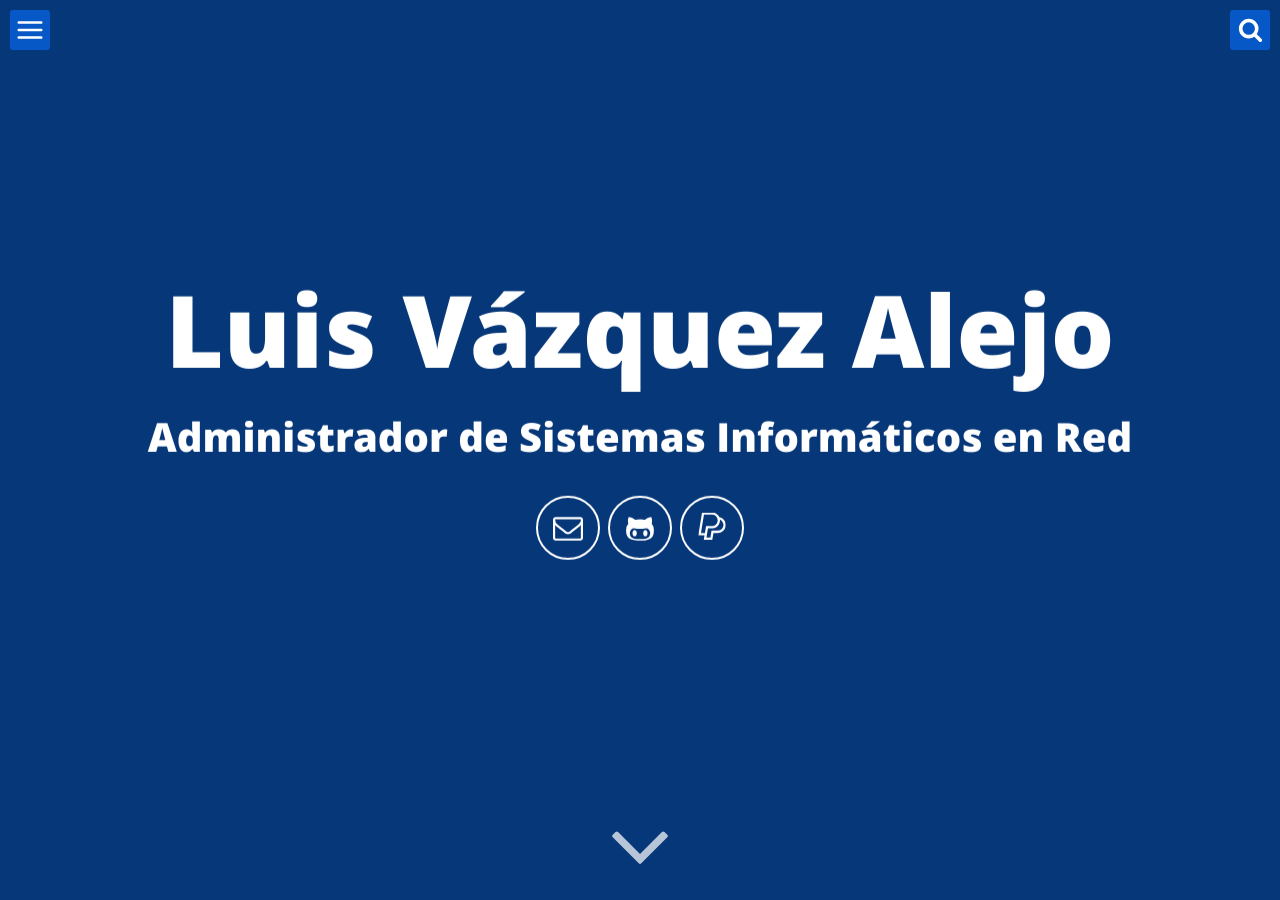
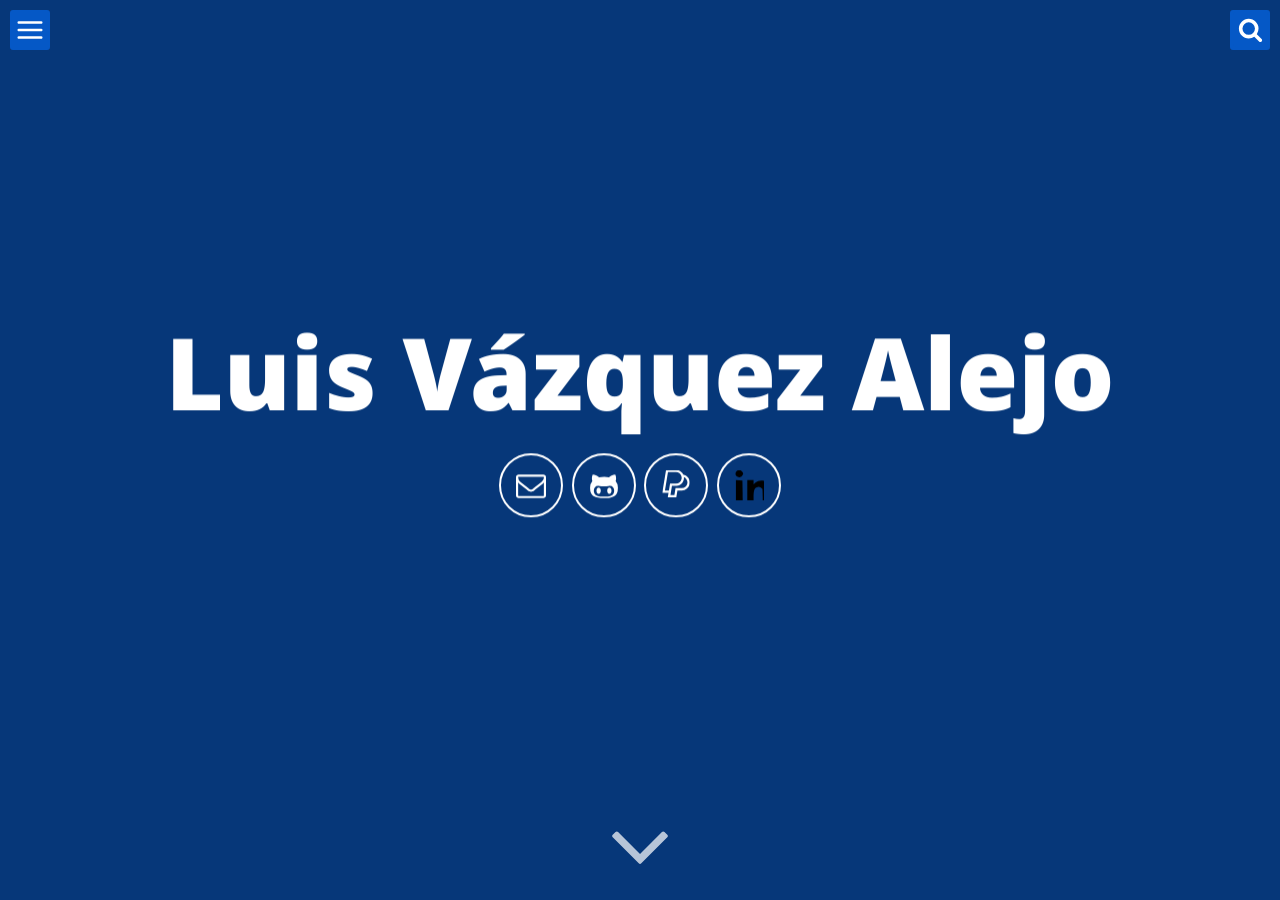
Before and after one commit to LuisaoStuff/blog, a Jekyll site: the page built from index.html, in a window 1280 px wide and 900 px high. Built offline with Jekyll 4.4.1, drawn with Linux system fonts in a browser that asks for light colours.

Commit message:
corrijo erratas

```diff
--- a/_config.yml
+++ b/_config.yml
@@ -7,14 +7,13 @@ url: ""
 # User settings
 username: Luis Vázquez Alejo
 user_description: Administrador de Sistemas Informáticos en Red
-user_title: Administrador de Sistemas Informáticos en Red
 email: mail@luisvazquezalejo.es
 #twitter_username: lorem_ipsum
 github_username:  luisaostuff
 #gplus_username:  lorem_ipsum
 #disqus_username: lorem_ipsum
 paypal_username: luisaostuff
-#linkedin: luis-vazquez-alejo
+linkedin_username: luis-vazquez-alejo
 
 # Build settings
 markdown: kramdown
--- a/_includes/header-default.html
+++ b/_includes/header-default.html
@@ -15,6 +15,7 @@
             <a aria-label="Use the RSS to get updated" target="_blank" href="{{ "/feed.xml" | prepend: site.baseurl }}"><svg class="icon icon-rss"><use xlink:href="#icon-rss"></use></svg></a>
 -->
 	    <a aria-label="Paypal" target="_blank" href="https://www.paypal.me/luisaostuff/eur"><svg class="icon" viewBox="-3 1 70 70">{% include paypal.svg %}</svg></a>
+        <a aria-label="Linkedin" target="_blank" href="https://www.linkedin.com/in/luis-vazquez-alejo/"><svg class="icon" viewBox="-3 1 70 70">{% include linkedin.svg %}</svg></a>
         </div>
     </div>
     <a role="button" class="down" data-scroll href="#scroll"><svg class="icon icon-angle-down"><use xlink:href="#icon-angle-down"></use></svg></a>
```
Also changed, not shown: _includes/linkedin.svg (added).
